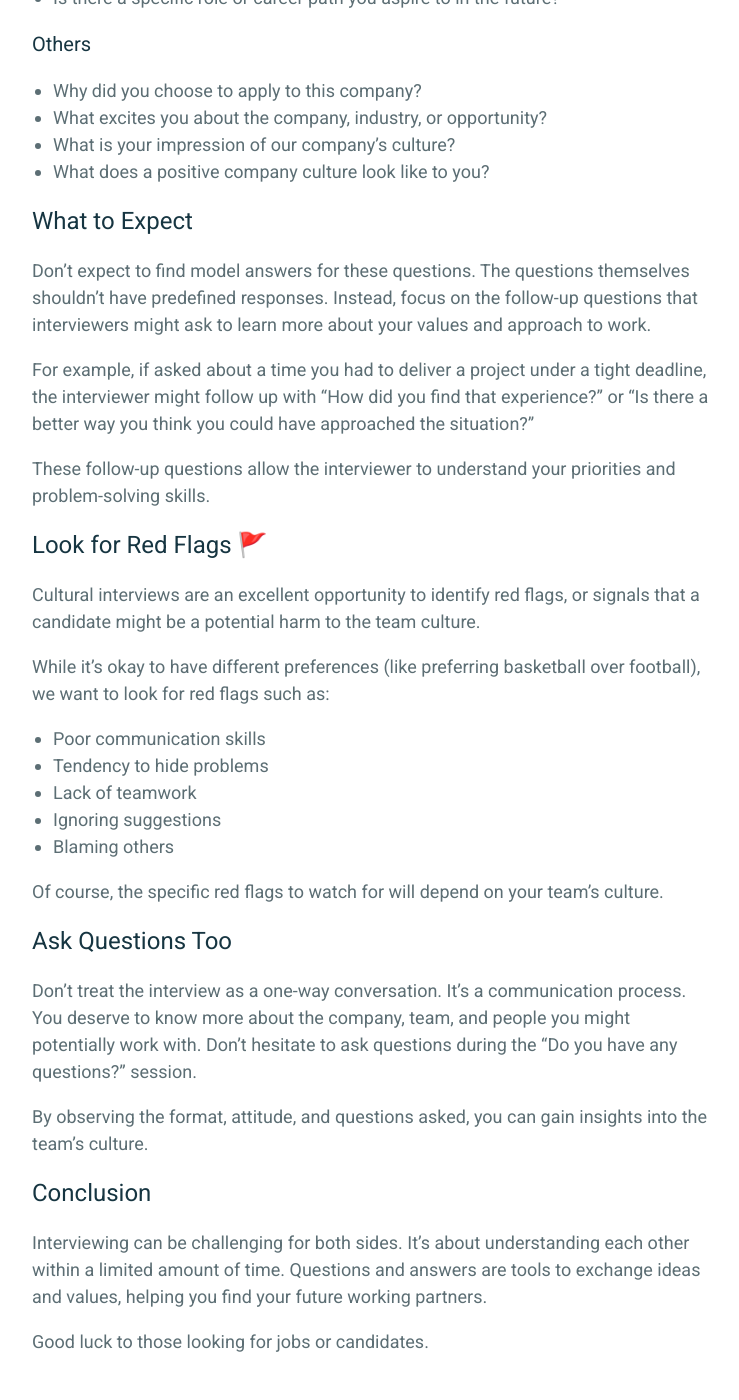
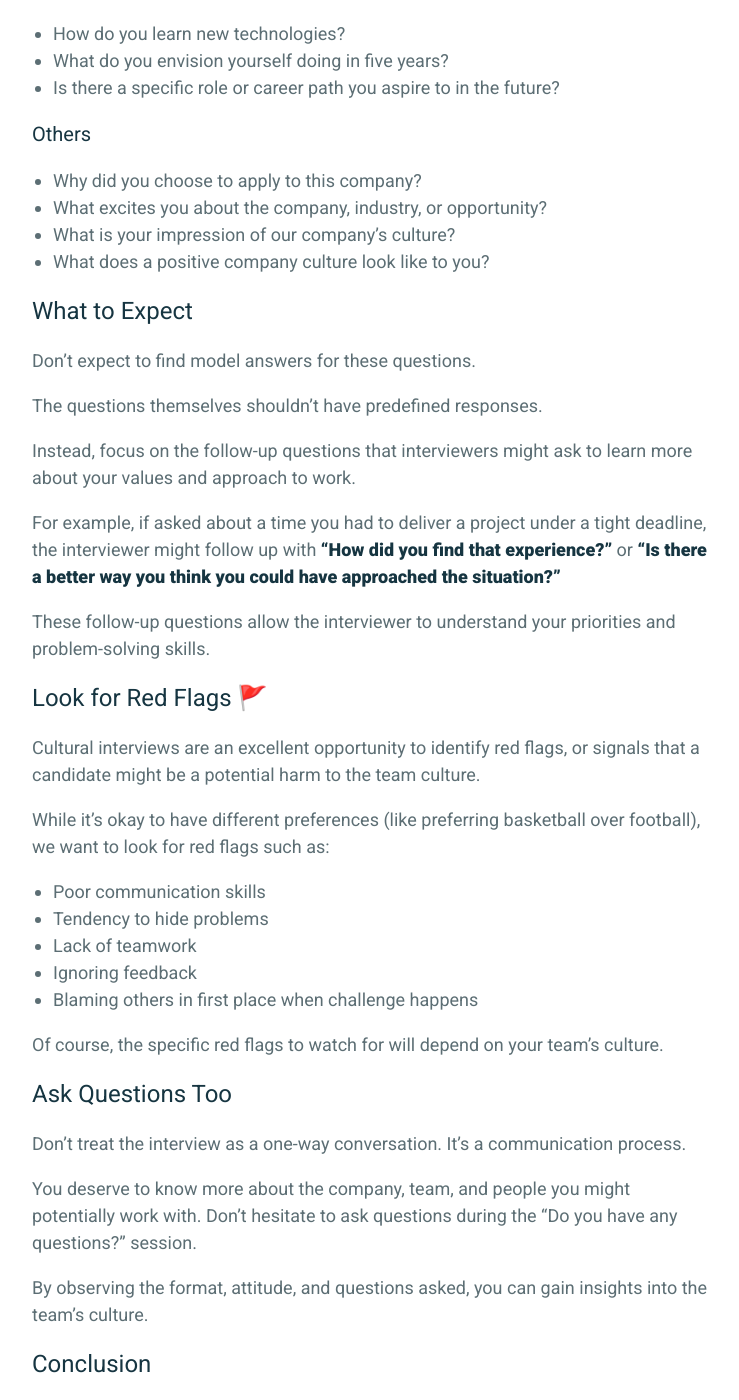
Before and after one commit to david90/paper, a Jekyll site: the page built from _posts/2024-08-29-dev-cultural-interview-questions.md, in a window 1280 px wide and 1400 px high, scrolled down 1582 px. Shown: the whole window, without its empty margins (268-1007 px from the left). Built offline with Jekyll 4.4.1, drawn with Linux system fonts in a browser that asks for light colours; comment, search, counter and statistics services are not loaded; some of the changed text lies outside the part shown.

Commit message:
Update 2024-08-29-dev-cultural-interview-questions.md

```diff
--- a/_posts/2024-08-29-dev-cultural-interview-questions.md
+++ b/_posts/2024-08-29-dev-cultural-interview-questions.md
@@ -54,11 +56,13 @@ However, by asking and answering these questions, both the candidate and hiring
 ## What to Expect
 
 Don't expect to find model answers for these questions.
+
 The questions themselves shouldn't have predefined responses.
+
 Instead, focus on the follow-up questions that interviewers might ask to learn more about your values and approach to work.
 
 For example, if asked about a time you had to deliver a project under a tight deadline,
-the interviewer might follow up with "How did you find that experience?" or "Is there a better way you think you could have approached the situation?"
+the interviewer might follow up with **"How did you find that experience?"** or **"Is there a better way you think you could have approached the situation?"**
 
 These follow-up questions allow the interviewer to understand your priorities and problem-solving skills.
 
@@ -71,8 +75,8 @@ While it's okay to have different preferences (like preferring basketball over f
 * Poor communication skills
 * Tendency to hide problems
 * Lack of teamwork
-* Ignoring suggestions
-* Blaming others
+* Ignoring feedback
+* Blaming others in first place when challenge happens
 
 Of course, the specific red flags to watch for will depend on your team's culture.
 
@@ -80,6 +84,7 @@ Of course, the specific red flags to watch for will depend on your team's cultur
 
 Don't treat the interview as a one-way conversation.
 It's a communication process.
+
 You deserve to know more about the company, team, and people you might potentially work with.
 Don't hesitate to ask questions during the "Do you have any questions?" session.
 
```
Also changed, not shown: other parts of _posts/2024-08-29-dev-cultural-interview-questions.md (+5 -3 lines).
